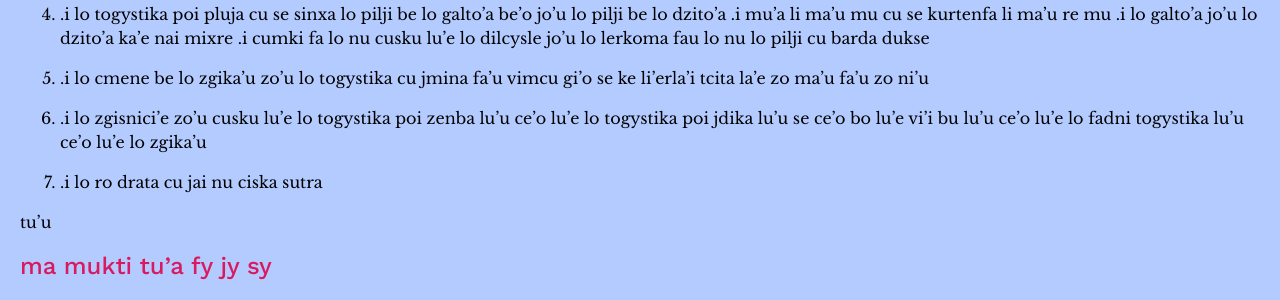
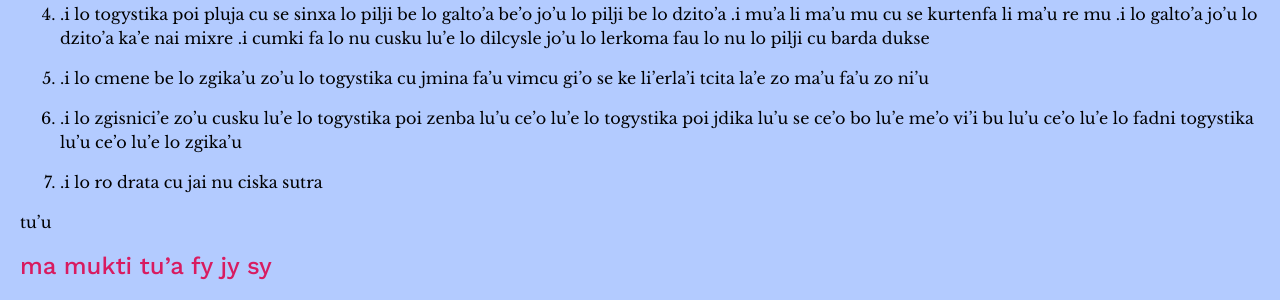
Before and after one commit to misotanni/misotanni.github.io, a Jekyll site: the page built from fjs/jbo/index.md, in a window 1280 px wide and 900 px high, scrolled down 1475 px. Shown: the part 152-452 px from the top of the window. Built offline with Jekyll 4.4.1, drawn with Linux system fonts in a browser that asks for light colours; our own code applies the rules of GitHub Pages for plain Markdown files.

Commit message:
mekso .upsi

```diff
--- a/fjs/jbo/index.md
+++ b/fjs/jbo/index.md
@@ -74,7 +74,7 @@ ni'o ro da poi cuvyto'aci'e zgiselfi'i zo'u la'e do'e lu'u noi javni ze moi cu b
 
 5. .i lo cmene be lo zgika'u zo'u lo togystika cu jmina fa'u vimcu gi'o se ke li'erla'i tcita la'e zo ma'u fa'u zo ni'u
 
-6. .i lo zgisnici'e zo'u cusku lu'e lo togystika poi zenba lu'u ce'o lu'e lo togystika poi jdika lu'u se ce'o bo lu'e vi'i bu lu'u ce'o lu'e lo fadni togystika lu'u ce'o lu'e lo zgika'u
+6. .i lo zgisnici'e zo'u cusku lu'e lo togystika poi zenba lu'u ce'o lu'e lo togystika poi jdika lu'u se ce'o bo lu'e me'o vi'i bu lu'u ce'o lu'e lo fadni togystika lu'u ce'o lu'e lo zgika'u
 
 7. .i lo ro drata cu jai nu ciska sutra
 
```
